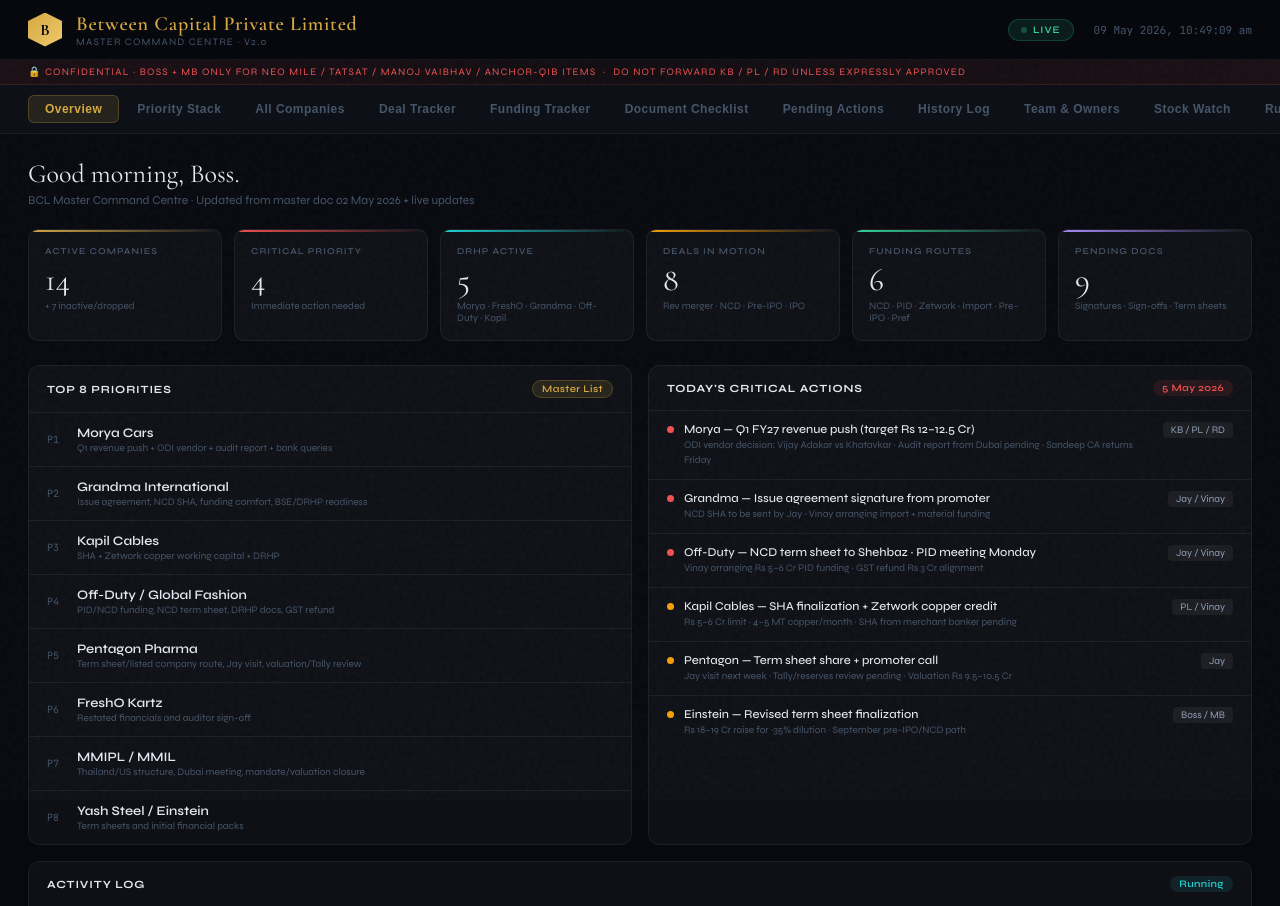
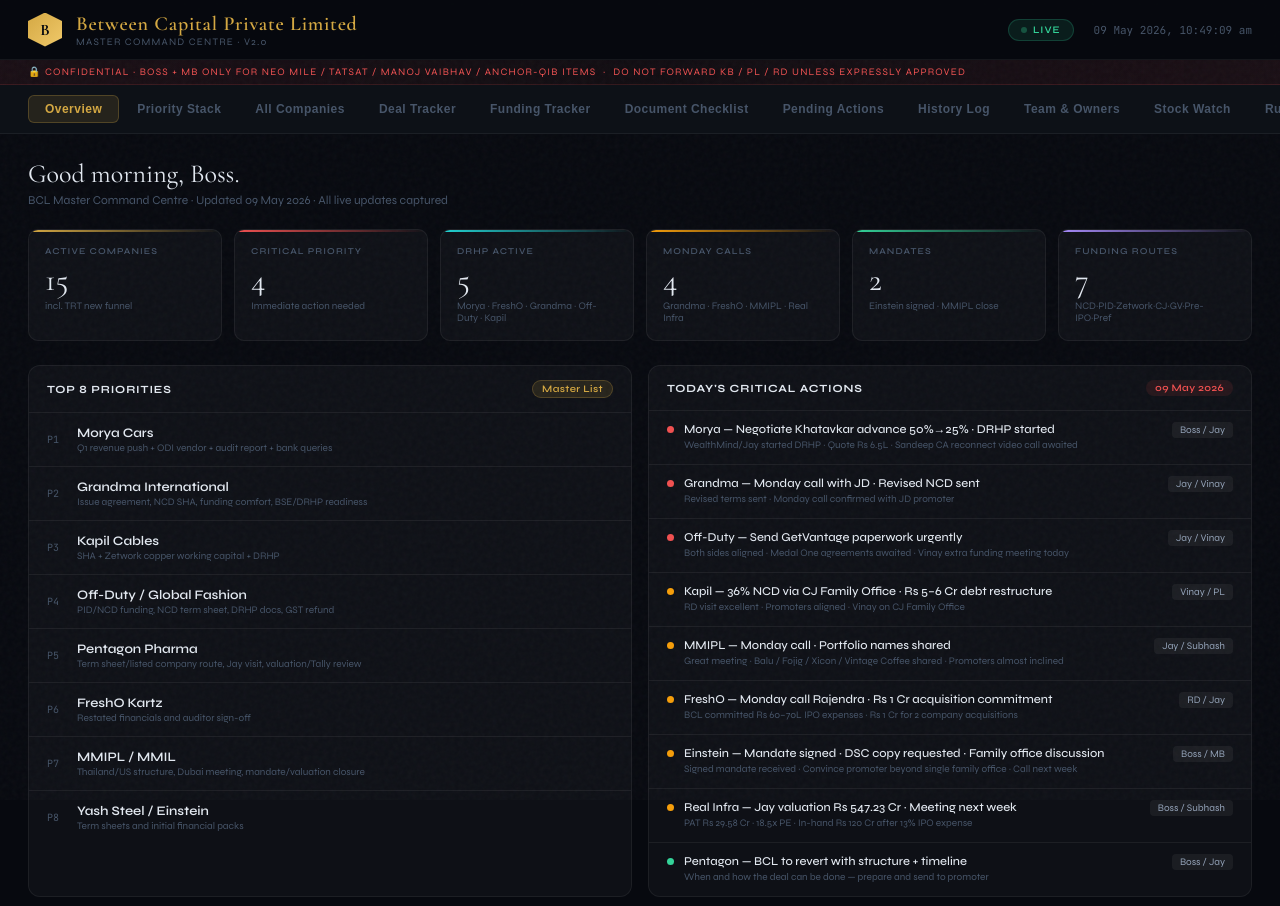
Before and after one commit to support833/bcl-command-centre, a plain HTML site: page index.html in a window 1280 px wide. Shown: the top 906 px of the page. Drawn offline with nearby package versions, Linux system fonts and the light colour scheme.

Commit message:
Add files via upload

```diff
--- a/index.html
+++ b/index.html
@@ -374,15 +374,15 @@
 <!-- ══ OVERVIEW ══ -->
 <div class="section active" id="s-overview">
   <div class="sec-title" id="greeting"></div>
-  <div class="sec-sub">BCL Master Command Centre · Updated from master doc 02 May 2026 + live updates</div>
+  <div class="sec-sub">BCL Master Command Centre · Updated 09 May 2026 · All live updates captured</div>
 
   <div class="kpis">
-    <div class="kpi k-gold"><div class="kpi-label">Active Companies</div><div class="kpi-val">14</div><div class="kpi-sub">+ 7 inactive/dropped</div></div>
+    <div class="kpi k-gold"><div class="kpi-label">Active Companies</div><div class="kpi-val">15</div><div class="kpi-sub">incl. TRT new funnel</div></div>
     <div class="kpi k-red"><div class="kpi-label">Critical Priority</div><div class="kpi-val">4</div><div class="kpi-sub">Immediate action needed</div></div>
     <div class="kpi k-cyan"><div class="kpi-label">DRHP Active</div><div class="kpi-val">5</div><div class="kpi-sub">Morya · FreshO · Grandma · Off-Duty · Kapil</div></div>
-    <div class="kpi k-amber"><div class="kpi-label">Deals in Motion</div><div class="kpi-val">8</div><div class="kpi-sub">Rev merger · NCD · Pre-IPO · IPO</div></div>
-    <div class="kpi k-green"><div class="kpi-label">Funding Routes</div><div class="kpi-val">6</div><div class="kpi-sub">NCD · PID · Zetwork · Import · Pre-IPO · Pref</div></div>
-    <div class="kpi k-purple"><div class="kpi-label">Pending Docs</div><div class="kpi-val">9</div><div class="kpi-sub">Signatures · Sign-offs · Term sheets</div></div>
+    <div class="kpi k-amber"><div class="kpi-label">Monday Calls</div><div class="kpi-val">4</div><div class="kpi-sub">Grandma · FreshO · MMIPL · Real Infra</div></div>
+    <div class="kpi k-green"><div class="kpi-label">Mandates</div><div class="kpi-val">2</div><div class="kpi-sub">Einstein signed · MMIPL close</div></div>
+    <div class="kpi k-purple"><div class="kpi-label">Funding Routes</div><div class="kpi-val">7</div><div class="kpi-sub">NCD·PID·Zetwork·CJ·GV·Pre-IPO·Pref</div></div>
   </div>
 
   <div class="g2">
@@ -391,14 +391,17 @@
       <div id="top8"></div>
     </div>
     <div class="card">
-      <div class="card-head"><div class="card-title">Today's Critical Actions</div><div class="badge b-red">5 May 2026</div></div>
+      <div class="card-head"><div class="card-title">Today's Critical Actions</div><div class="badge b-red">09 May 2026</div></div>
       <div>
-        <div class="pend"><div class="pend-dot" style="background:var(--red)"></div><div class="pend-info"><div class="pend-title">Morya — Q1 FY27 revenue push (target Rs 12–12.5 Cr)</div><div class="pend-meta">ODI vendor decision: Vijay Adakar vs Khatavkar · Audit report from Dubai pending · Sandeep CA returns Friday</div></div><div class="pend-owner">KB / PL / RD</div></div>
-        <div class="pend"><div class="pend-dot" style="background:var(--red)"></div><div class="pend-info"><div class="pend-title">Grandma — Issue agreement signature from promoter</div><div class="pend-meta">NCD SHA to be sent by Jay · Vinay arranging import + material funding</div></div><div class="pend-owner">Jay / Vinay</div></div>
-        <div class="pend"><div class="pend-dot" style="background:var(--red)"></div><div class="pend-info"><div class="pend-title">Off-Duty — NCD term sheet to Shehbaz · PID meeting Monday</div><div class="pend-meta">Vinay arranging Rs 5–6 Cr PID funding · GST refund Rs 3 Cr alignment</div></div><div class="pend-owner">Jay / Vinay</div></div>
-        <div class="pend"><div class="pend-dot" style="background:var(--amber)"></div><div class="pend-info"><div class="pend-title">Kapil Cables — SHA finalization + Zetwork copper credit</div><div class="pend-meta">Rs 5–6 Cr limit · 4–5 MT copper/month · SHA from merchant banker pending</div></div><div class="pend-owner">PL / Vinay</div></div>
-        <div class="pend"><div class="pend-dot" style="background:var(--amber)"></div><div class="pend-info"><div class="pend-title">Pentagon — Term sheet share + promoter call</div><div class="pend-meta">Jay visit next week · Tally/reserves review pending · Valuation Rs 9.5–10.5 Cr</div></div><div class="pend-owner">Jay</div></div>
-        <div class="pend"><div class="pend-dot" style="background:var(--amber)"></div><div class="pend-info"><div class="pend-title">Einstein — Revised term sheet finalization</div><div class="pend-meta">Rs 18–19 Cr raise for ~35% dilution · September pre-IPO/NCD path</div></div><div class="pend-owner">Boss / MB</div></div>
+        <div class="pend"><div class="pend-dot" style="background:var(--red)"></div><div class="pend-info"><div class="pend-title">Morya — Negotiate Khatavkar advance 50%→25% · DRHP started</div><div class="pend-meta">WealthMind/Jay started DRHP · Quote Rs 6.5L · Sandeep CA reconnect video call awaited</div></div><div class="pend-owner">Boss / Jay</div></div>
+        <div class="pend"><div class="pend-dot" style="background:var(--red)"></div><div class="pend-info"><div class="pend-title">Grandma — Monday call with JD · Revised NCD sent</div><div class="pend-meta">Revised terms sent · Monday call confirmed with JD promoter</div></div><div class="pend-owner">Jay / Vinay</div></div>
+        <div class="pend"><div class="pend-dot" style="background:var(--red)"></div><div class="pend-info"><div class="pend-title">Off-Duty — Send GetVantage paperwork urgently</div><div class="pend-meta">Both sides aligned · Medal One agreements awaited · Vinay extra funding meeting today</div></div><div class="pend-owner">Jay / Vinay</div></div>
+        <div class="pend"><div class="pend-dot" style="background:var(--amber)"></div><div class="pend-info"><div class="pend-title">Kapil — 36% NCD via CJ Family Office · Rs 5–6 Cr debt restructure</div><div class="pend-meta">RD visit excellent · Promoters aligned · Vinay on CJ Family Office</div></div><div class="pend-owner">Vinay / PL</div></div>
+        <div class="pend"><div class="pend-dot" style="background:var(--amber)"></div><div class="pend-info"><div class="pend-title">MMIPL — Monday call · Portfolio names shared</div><div class="pend-meta">Great meeting · Balu / Fojig / Xicon / Vintage Coffee shared · Promoters almost inclined</div></div><div class="pend-owner">Jay / Subhash</div></div>
+        <div class="pend"><div class="pend-dot" style="background:var(--amber)"></div><div class="pend-info"><div class="pend-title">FreshO — Monday call Rajendra · Rs 1 Cr acquisition commitment</div><div class="pend-meta">BCL committed Rs 60–70L IPO expenses · Rs 1 Cr for 2 company acquisitions</div></div><div class="pend-owner">RD / Jay</div></div>
+        <div class="pend"><div class="pend-dot" style="background:var(--amber)"></div><div class="pend-info"><div class="pend-title">Einstein — Mandate signed · DSC copy requested · Family office discussion</div><div class="pend-meta">Signed mandate received · Convince promoter beyond single family office · Call next week</div></div><div class="pend-owner">Boss / MB</div></div>
+        <div class="pend"><div class="pend-dot" style="background:var(--amber)"></div><div class="pend-info"><div class="pend-title">Real Infra — Jay valuation Rs 547.23 Cr · Meeting next week</div><div class="pend-meta">PAT Rs 29.58 Cr · 18.5x PE · In-hand Rs 120 Cr after 13% IPO expense</div></div><div class="pend-owner">Boss / Subhash</div></div>
+        <div class="pend"><div class="pend-dot" style="background:var(--green)"></div><div class="pend-info"><div class="pend-title">Pentagon — BCL to revert with structure + timeline</div><div class="pend-meta">When and how the deal can be done — prepare and send to promoter</div></div><div class="pend-owner">Boss / Jay</div></div>
       </div>
     </div>
   </div>
```
